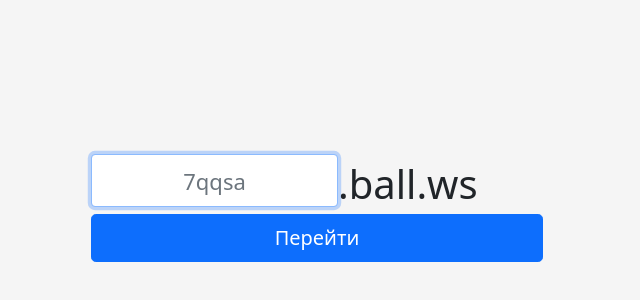
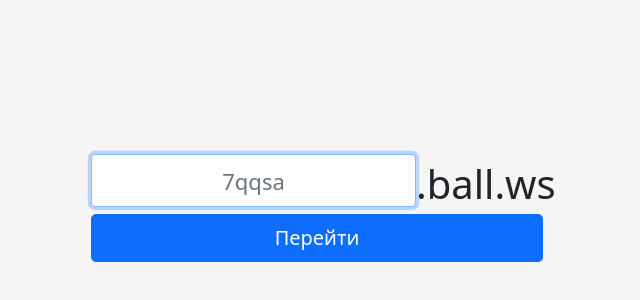
Before and after one commit to lb-tv/redirect, a plain HTML site: page index.html in a window 1280 px wide. Shown: the part 192-492 px from the top of the page, without its empty margins (302-942 px from the left). Drawn offline with nearby package versions, Linux system fonts and the light colour scheme.

Commit message:
Update index.html

```diff
--- a/index.html
+++ b/index.html
@@ -31,7 +31,7 @@
 <body>
     <form class="form-signin">
         <div class="row" style="font-size: 40px;">
-            <input type="text" class="form-control input-lg" style="width: 50%; height: 53px; font-size: 22px; text-align: center;" placeholder="7qqsa"
+            <input type="text" class="form-control input-lg" style="width: 325px; height: 53px; font-size: 22px; text-align: center;" placeholder="7qqsa"
                 required="" autofocus="">.ball.ws
             <button class="btn btn-lg btn-primary btn-block" type="submit" style="width: 452px;">Перейти</button>
         </div>
```
